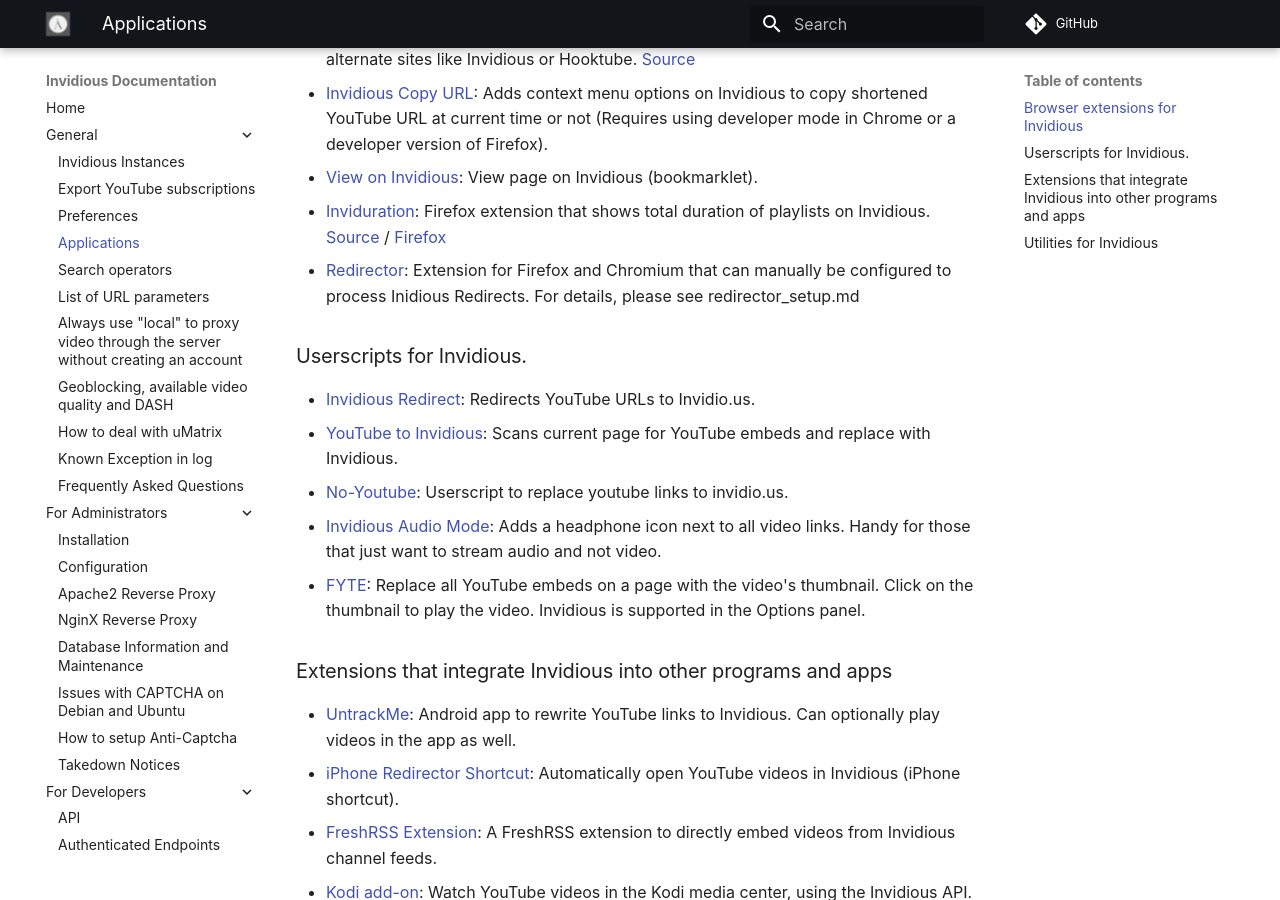
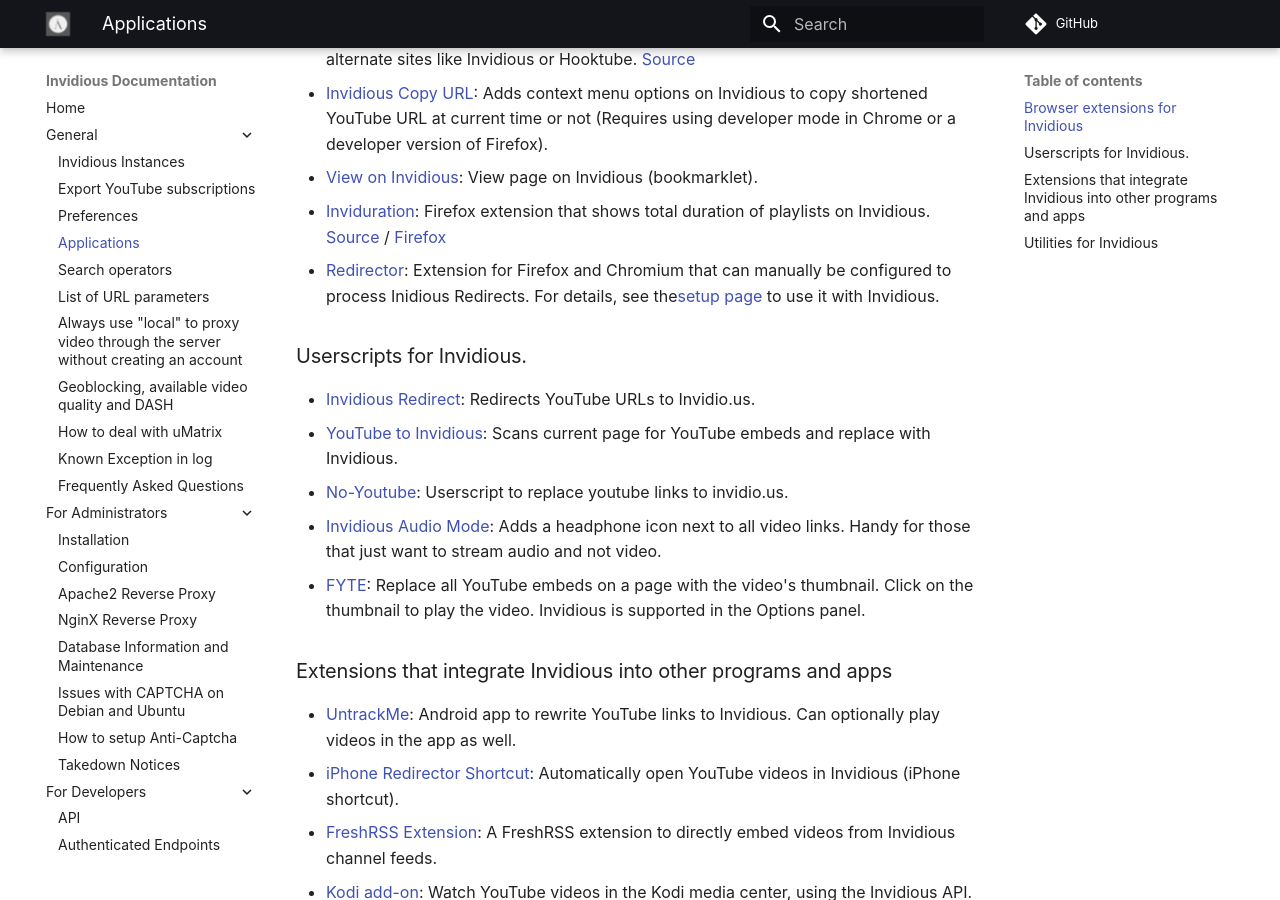
Before and after one commit to iv-org/documentation, an MkDocs documentation site: the page built from docs/applications.md, in a window 1280 px wide and 900 px high, scrolled down 441 px. Built offline with MkDocs 1.6.1 and Material for MkDocs 9.7.7, drawn with Linux system fonts in a browser that asks for light colours; comment, search, counter and statistics services are not loaded.

Commit message:
Link to the setup page

```diff
--- a/docs/applications.md
+++ b/docs/applications.md
@@ -9,7 +9,7 @@
 - [Invidious Copy URL](https://github.com/recette-lemon/invidious-copy-url): Adds context menu options on Invidious to copy shortened YouTube URL at current time or not (Requires using developer mode in Chrome or a developer version of Firefox).
 - [View on Invidious](https://omar.yt/722e5c15832840fe1ae8830b7c590254b9e0a45c/invidious-bookmarklet.html): View page on Invidious (bookmarklet).
 - [Inviduration](https://addons.mozilla.org/addon/inviduration): Firefox extension that shows total duration of playlists on Invidious. [Source](https://github.com/rsapkf/inviduration) / [Firefox](https://addons.mozilla.org/addon/inviduration)
-- [Redirector](https://github.com/einaregilsson/Redirector): Extension for Firefox and Chromium that can manually be configured to process Inidious Redirects. For details, please see redirector_setup.md
+- [Redirector](https://github.com/einaregilsson/Redirector): Extension for Firefox and Chromium that can manually be configured to process Inidious Redirects. For details, see the[setup page](./redirector-setup.md) to use it with Invidious.
 
 ### Userscripts for Invidious.
 - [Invidious Redirect](https://greasyfork.org/en/scripts/370461-invidious-redirect): Redirects YouTube URLs to Invidio.us.
```
